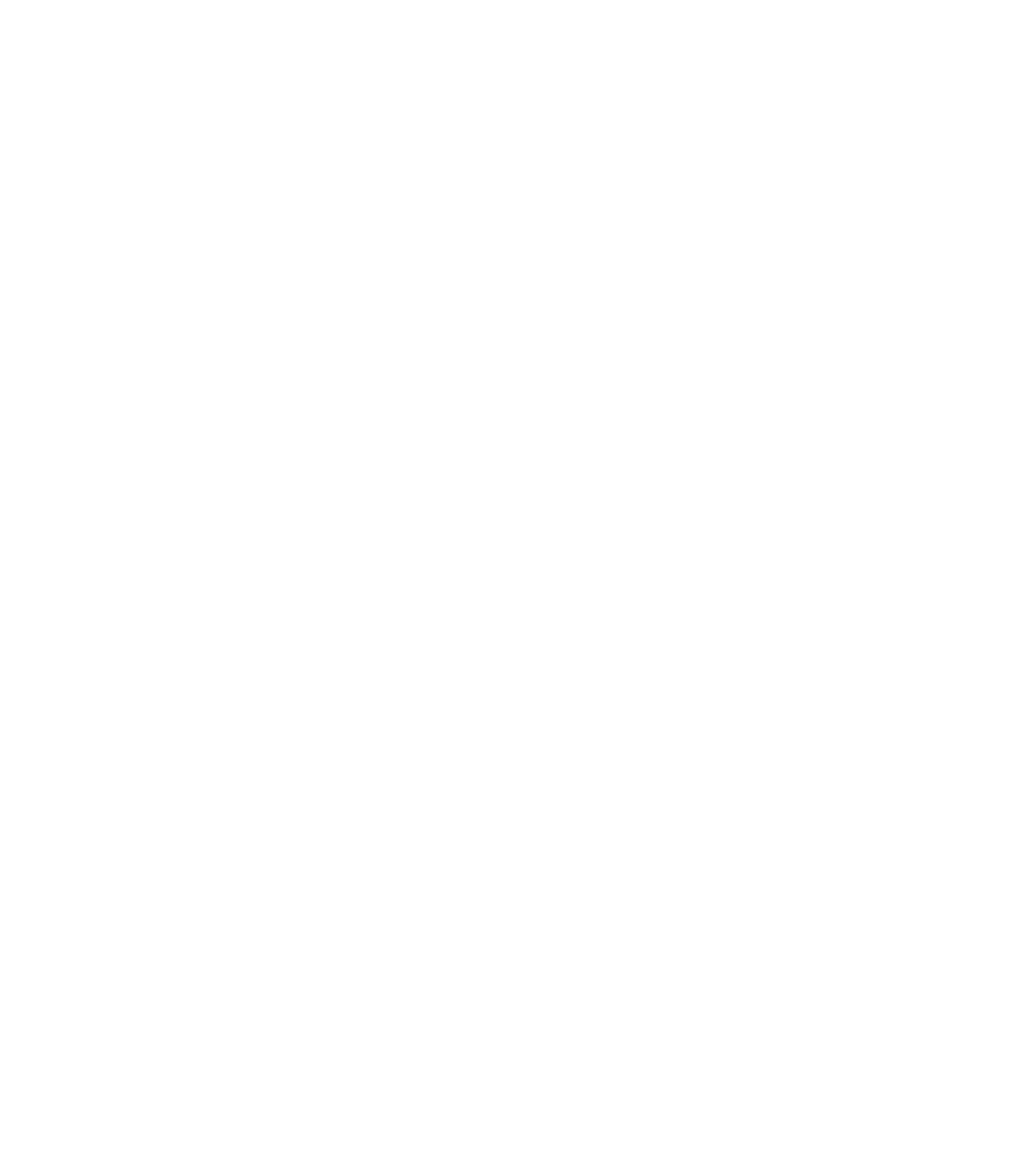
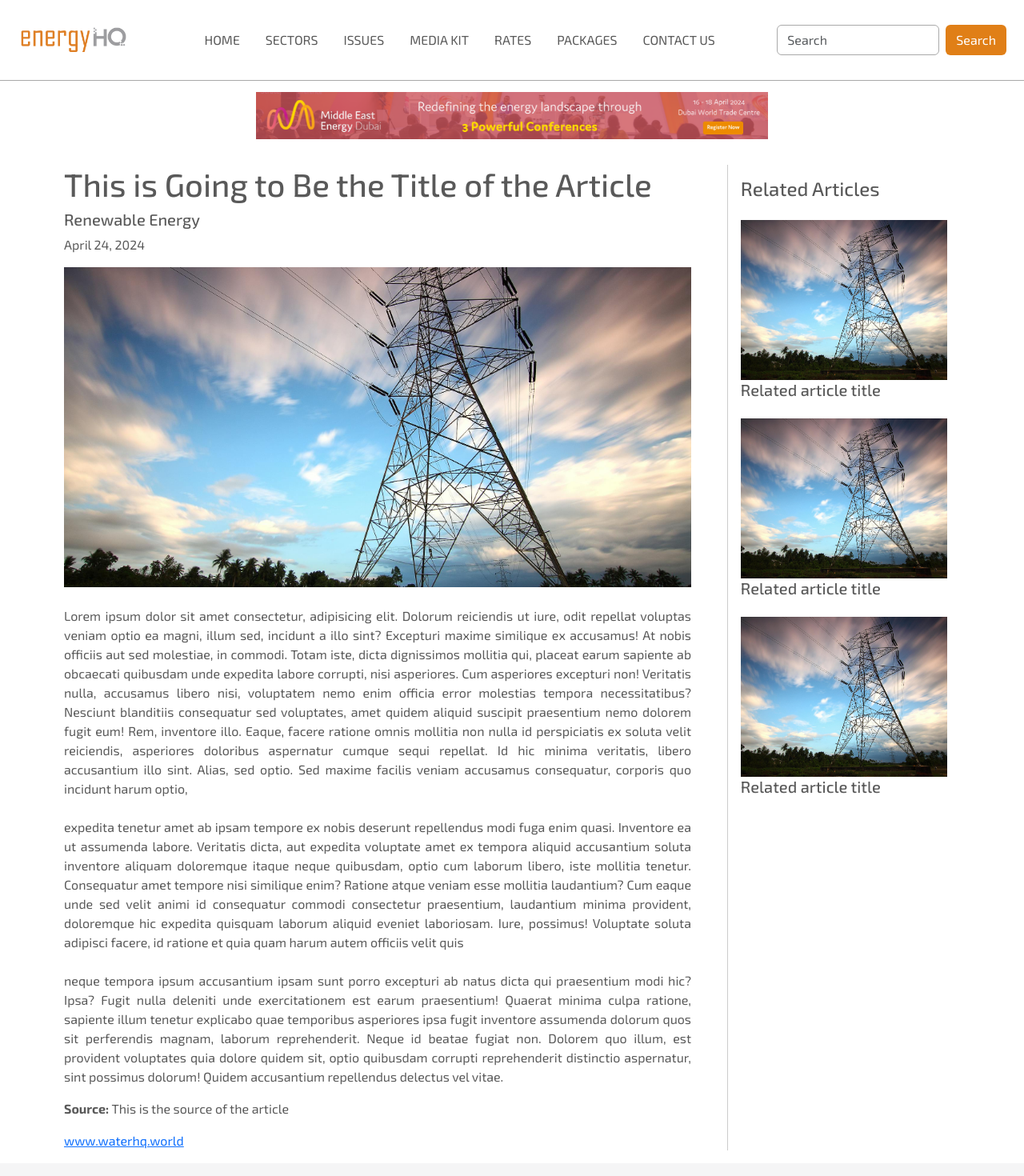
Before and after one commit to Mourtada15/energyHQ-Frontend, a React (Create React App) app: page /articles in a window 1280 px wide. Before the commit this address had no page. Shown: the top 1470 px of the page at 80% size. Before the commit the page ends 800 px from the top, so only its background shows below. Built offline with nearby package versions, Linux system fonts and the light colour scheme; the HTML template or start-up script is replaced by a standard one.

Commit message:
Added the article page

```diff
--- a/src/App.js
+++ b/src/App.js
@@ -8,6 +8,7 @@ import DashboardHome from './Dashboard/Home/DashboardHome';
 import DashboardIssues from './Dashboard/Issues/DashboardIssues';
 import DashboardBanners from './Dashboard/Banners/DashboardBanners';
 import Login from './Dashboard/Login/Login';
+import Articles from './Components/Articles/Articles';
 
 function App() {
   return (
@@ -17,6 +18,7 @@ function App() {
         <Route path="/sectors" element={<Sectors />} />
         <Route path="/contactus" element={<ContactUs />} />
         <Route path="/issues" element={<Issues />} />
+        <Route path="/articles" element={<Articles />} />
         <Route path="/admin" element={<DashboardHome />} >
           <Route path="issues" element={<DashboardIssues />} />
           <Route path="banners" element={<DashboardBanners />} />
--- /dev/null
+++ b/src/Components/Articles/Articles.css
@@ -0,0 +1,37 @@
+.articles-wrapper {
+  width: 90%;
+  margin: auto;
+  padding: 1rem;
+  margin-top: 1rem;
+  display: flex;
+  justify-content: space-between;
+}
+
+.articles-wrapper img {
+  width: 100%;
+  object-fit: cover;
+  height: 50vh;
+}
+
+.articles-container-left {
+  width: 70%;
+  text-align: justify;
+  /* background-color: antiquewhite; */
+}
+
+.articles-container-right {
+  width: 26%;
+  display: flex;
+  flex-direction: column;
+  padding: 1rem;
+  border-left: 1px solid rgba(0, 0, 0, 0.200);
+  overflow: hidden;
+  /* background-color: yellow; */
+  gap: 1rem;
+}
+
+.related-article img {
+  width: 100%;
+  height: 25vh;
+  object-fit: cover;
+}
--- /dev/null
+++ b/src/Components/Articles/Articles.jsx
@@ -0,0 +1,52 @@
+import "./Articles.css";
+import Navbar from "../Navbar/Navbar";
+import Footer from "../Footer/Footer";
+import Carousel from "../Carousel/Carousel";
+
+const Articles = () => {
+  return (
+    <>
+      <Navbar />
+      <Carousel />
+      <div className="articles-wrapper">
+        <div className="articles-container-left">
+          <h1 >This is Going to Be the Title of the Article </h1>
+          <h5>Renewable Energy</h5>
+          <p>April 24, 2024</p>
+          <img src="test.jpg" alt="" /> <br /><br />
+          <p>Lorem ipsum dolor sit amet consectetur, adipisicing elit. Dolorum reiciendis ut iure, odit repellat voluptas veniam optio ea magni, illum sed, incidunt a illo sint? Excepturi maxime similique ex accusamus!
+            At nobis officiis aut sed molestiae, in commodi. Totam iste, dicta dignissimos mollitia qui, placeat earum sapiente ab obcaecati quibusdam unde expedita labore corrupti, nisi asperiores. Cum asperiores excepturi non!
+            Veritatis nulla, accusamus libero nisi, voluptatem nemo enim officia error molestias tempora necessitatibus? Nesciunt blanditiis consequatur sed voluptates, amet quidem aliquid suscipit praesentium nemo dolorem fugit eum! Rem, inventore illo.
+            Eaque, facere ratione omnis mollitia non nulla id perspiciatis ex soluta velit reiciendis, asperiores doloribus aspernatur cumque sequi repellat. Id hic minima veritatis, libero accusantium illo sint. Alias, sed optio.
+            Sed maxime facilis veniam accusamus consequatur, corporis quo incidunt harum optio, <br /><br /> expedita tenetur amet ab ipsam tempore ex nobis deserunt repellendus modi fuga enim quasi. Inventore ea ut assumenda labore.
+            Veritatis dicta, aut expedita voluptate amet ex tempora aliquid accusantium soluta inventore aliquam doloremque itaque neque quibusdam, optio cum laborum libero, iste mollitia tenetur. Consequatur amet tempore nisi similique enim?
+            Ratione atque veniam esse mollitia laudantium? Cum eaque unde sed velit animi id consequatur commodi consectetur praesentium, laudantium minima provident, doloremque hic expedita quisquam laborum aliquid eveniet laboriosam. Iure, possimus!
+            Voluptate soluta adipisci facere, id ratione et quia quam harum autem officiis velit quis <br /><br />neque tempora ipsum accusantium ipsam sunt porro excepturi ab natus dicta qui praesentium modi hic? Ipsa?
+            Fugit nulla deleniti unde exercitationem est earum praesentium! Quaerat minima culpa ratione, sapiente illum tenetur explicabo quae temporibus asperiores ipsa fugit inventore assumenda dolorum quos sit perferendis magnam, laborum reprehenderit.
+            Neque id beatae fugiat non. Dolorem quo illum, est provident voluptates quia dolore quidem sit, optio quibusdam corrupti reprehenderit distinctio aspernatur, sint possimus dolorum! Quidem accusantium repellendus delectus vel vitae.</p>
+
+          <p><b>Source:</b> This is the source of the article  </p>
+          <a href="www.waterhq.world">www.waterhq.world</a>
+        </div>
+        <div className="articles-container-right">
+          <h4>Related Articles</h4>
+          <div className="related-article">
+            <img src="test.jpg" alt="" />
+            <h5>Related article title</h5>
+          </div>
+          <div className="related-article">
+            <img src="test.jpg" alt="" />
+            <h5>Related article title</h5>
+          </div>
+          <div className="related-article">
+            <img src="test.jpg" alt="" />
+            <h5>Related article title</h5>
+          </div>
+        </div>
+      </div>
+      <Footer />
+    </>
+  );
+}
+
+export default Articles;
--- a/src/Components/Body/Body.css
+++ b/src/Components/Body/Body.css
@@ -25,6 +25,11 @@
     border-radius: 6px;
     color: white;
     padding: 0.2rem 0.8rem;
+    transition: all 0.2s ease-in-out;
+}
+.latest-news button:hover {
+    background-color: hsl(31, 81%, 42%);
+    color: white;
 }
 
 .inner-latest-news-wrapper {
--- a/src/Components/Body/Body.jsx
+++ b/src/Components/Body/Body.jsx
@@ -1,4 +1,5 @@
 import "./Body.css";
+import { Link } from "react-router-dom";
 
 const Body = () => {
     return (
@@ -11,7 +12,7 @@ const Body = () => {
                         <h4>Header test</h4>
                         <p>Lorem ipsum dolor sit amet consectetur adipisicing elit. Quos nam nesciunt nisi repudiandae magnam! Voluptate rem, eius eveniet blanditiis et totam earum quos laudantium laboriosam consectetur? Iusto nemo minus consequatur!
                             Minima omnis voluptates cum, officia repudiandae laudantium exercitationem repellendus facilis placeat excepturi? Vero, odio optio mollitia consequatur aliquid cupiditate at temporibus architecto quisquam nesciunt fugit aliquam maiores dolorum, illum aperiam?</p>
-                        <button>Read more</button>
+                        <Link to="./articles"><button>Read more</button></Link>
                     </div>
                 </div>
 
```
